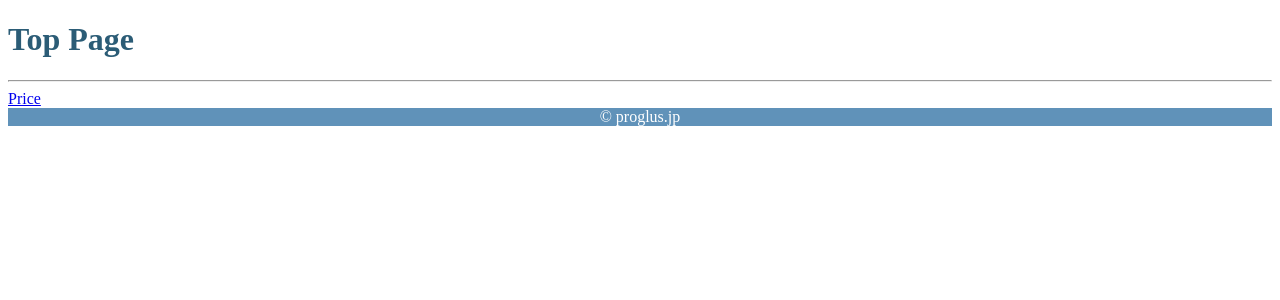
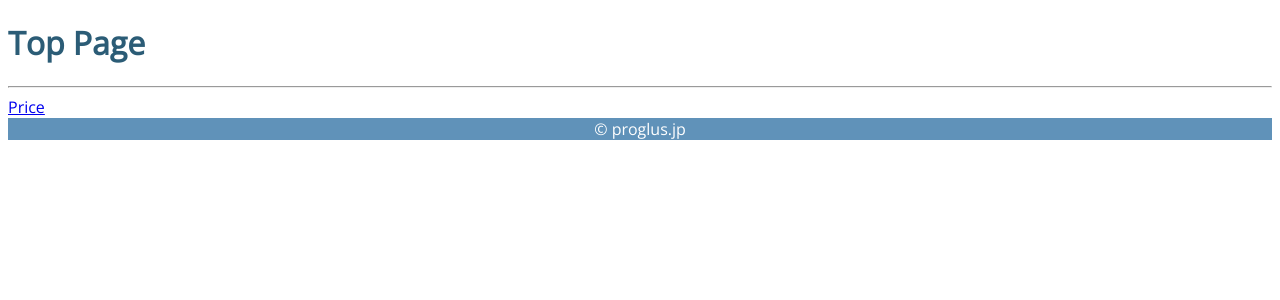
Before and after one commit to masashi0409/nuxt3-app, a Nuxt app: page / in a window 1280 px wide. Shown: the top 300 px of the page. Built offline with nearby package versions, Linux system fonts and the light colour scheme.

Commit message:
htmlヘッダ情報設定

```diff
--- a/app.vue
+++ b/app.vue
@@ -5,3 +5,13 @@
     </NuxtLayout>
   </div>
 </template>
+<script setup>
+useHead(
+  {
+    title: "Nuxt3 Sample",
+    link: [
+      {rel: "stylesheet", href: "https://fonts.googleapis.com/css2?family=Open+Sans:wght@300&display=swap"}
+    ]
+  }
+)
+</script>
--- a/layouts/default.vue
+++ b/layouts/default.vue
@@ -14,4 +14,8 @@
     color: white;
     text-align: center;
 }
+
+html {
+    font-family: 'Open Sans', sans-serif;
+}
 </style>
```
